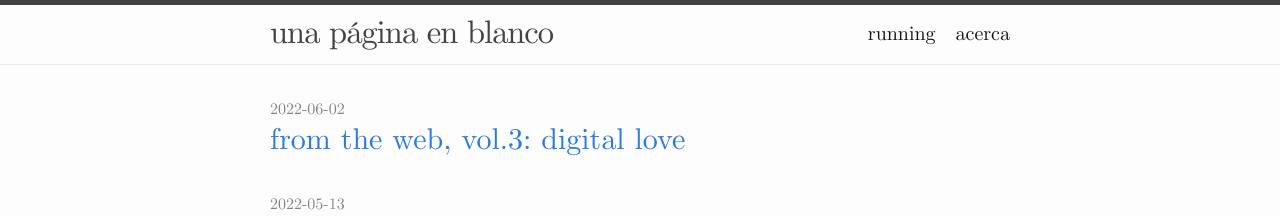
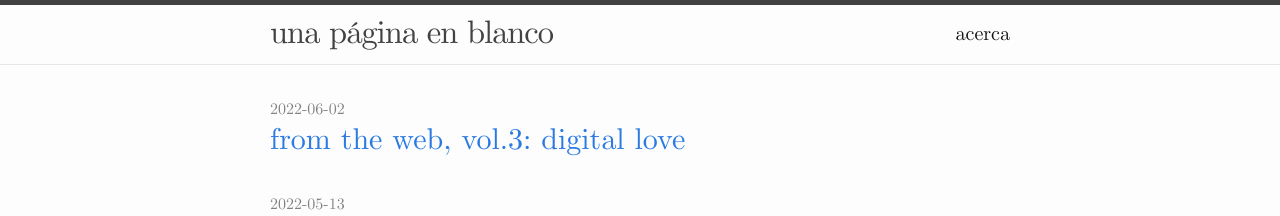
Before and after one commit to eguevaralopez/eguevaralopez.github.io, a Jekyll site: the page built from index.md, in a window 1280 px wide. Shown: the top 216 px of the page. Built offline with Jekyll 4.4.1, drawn with Linux system fonts in a browser that asks for light colours.

Commit message:
remove running section from the header

```diff
--- a/_config.yml
+++ b/_config.yml
@@ -45,7 +45,7 @@ minima:
 # If you want to link only specific pages in your header, uncomment
 # this and add the path to the pages in order as they should show up
 header_pages:
- - running.md
+# - running.md
  - acerca.md
 
 # Build settings
```
